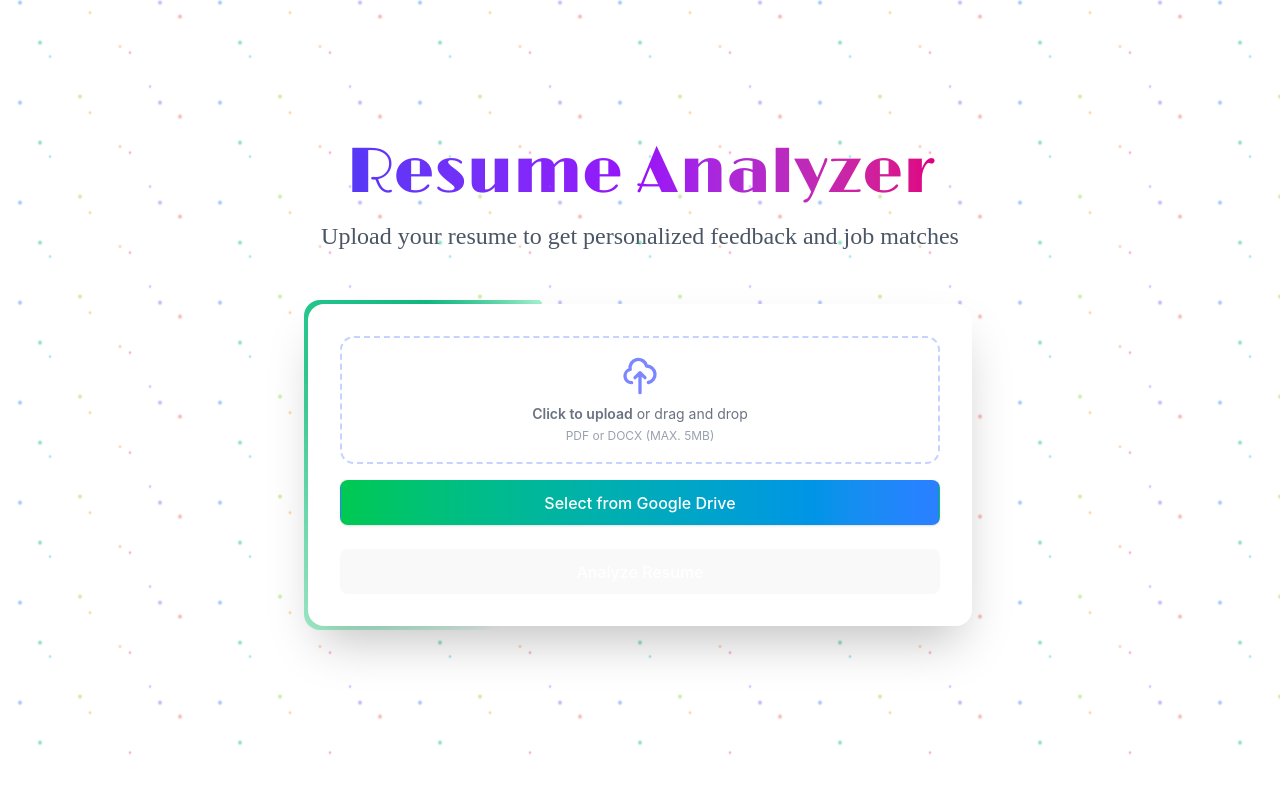
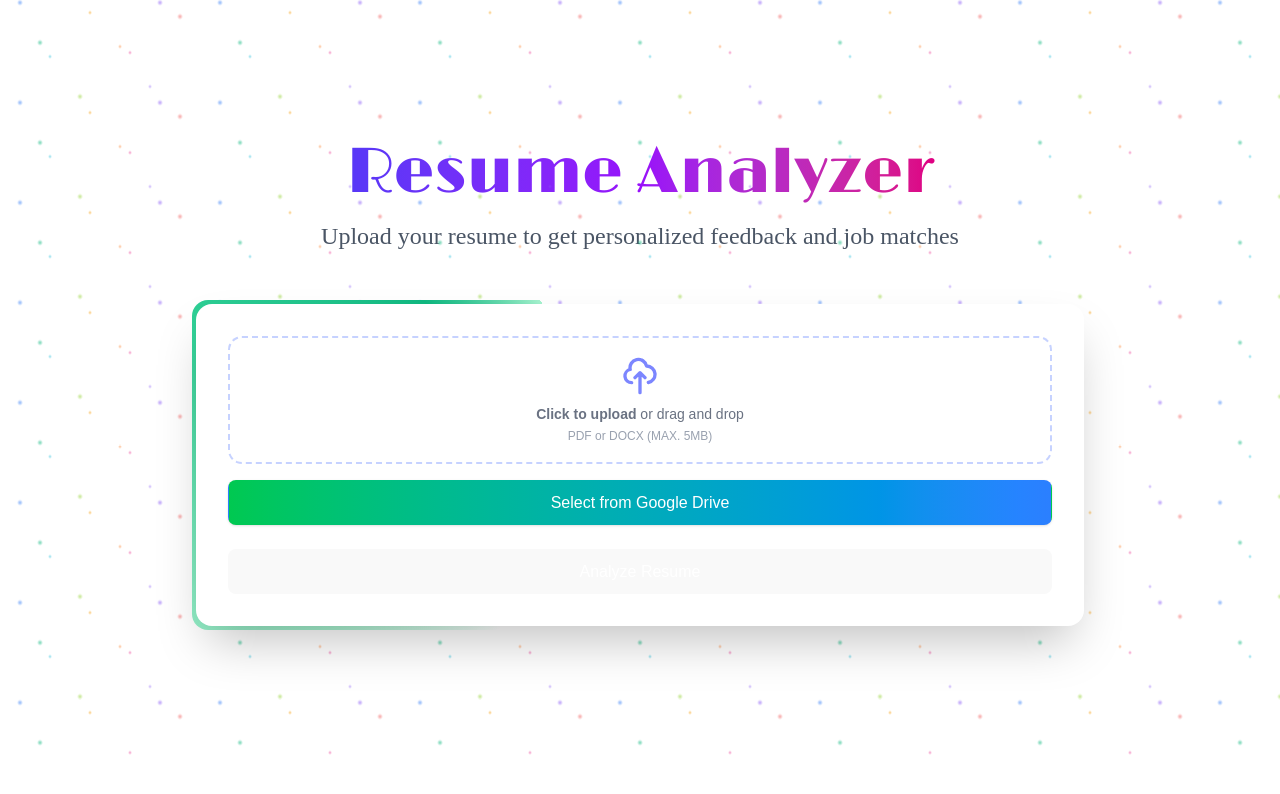
Before and after one commit to srija234/resumeiq, a React (Vite) app in the folder resumeiq-frontend/: page / in a window 1280 px wide. Shown: the top 794 px of the page. Built offline with nearby package versions, Linux system fonts and the light colour scheme; no server answers; a web font is replaced by a local one.

Commit message:
modify styling

```diff
--- a/resumeiq-frontend/src/App.css
+++ b/resumeiq-frontend/src/App.css
@@ -1,11 +1,13 @@
 #root {
-  width: 100vw;
+  width: 100%;
   height: 100vh;
-  min-width: 100vw;
-  min-height: 100vh;
   margin: 0;
   padding: 0;
   text-align: center;
+}
+
+body {
+  overflow-x: hidden;
 }
 
 .card {
@@ -322,3 +324,29 @@
     --color4: #ec4899;
   }
 }
+
+.prose {
+  text-align: left !important;
+}
+.prose p, .prose ul, .prose ol, .prose li {
+  text-align: left !important;
+}
+
+.funnel-display {
+  font-family: "Funnel Display", sans-serif;
+  font-optical-sizing: auto;
+  font-weight: 400;
+  font-style: normal;
+}
+
+.delius-regular {
+  font-family: "Delius", cursive;
+  font-weight: 400;
+  font-style: normal;
+}
+
+.prose strong, .prose b {
+  font-family: "Delius", cursive !important;
+  font-weight: 700 !important;
+  font-style: normal !important;
+}
--- a/resumeiq-frontend/src/App.jsx
+++ b/resumeiq-frontend/src/App.jsx
@@ -50,9 +50,9 @@ export default function App() {
   };
 
   return (
-    <div className="animated-background flex flex-col items-center justify-center px-2 sm:px-4">
+    <div className="animated-background flex flex-col items-center justify-center px-2 sm:px-4 funnel-display">
       {/* Main content */}
-      <div className="flex flex-col items-center justify-center w-full min-h-screen max-w-2xl mx-auto py-8 sm:py-16">
+      <div className="flex flex-col items-center justify-center w-full min-h-screen max-w-4xl mx-auto py-8 sm:py-16">
         {/* Header */}
         <div className="text-center mb-8 sm:mb-12">
           <h1 className="large-heading font-bold bg-gradient-to-r from-indigo-600 via-purple-600 to-pink-600 bg-clip-text text-transparent mb-2 sm:mb-3 limelight-regular">
@@ -64,7 +64,7 @@ export default function App() {
         </div>
 
         {/* Upload Card */}
-        <div className="upload-card-container mb-8">
+        <div className="upload-card-container mb-8 w-full">
           {/* Animated gradient border */}
           <div className="upload-card-border">
             {/* Card content */}
@@ -209,11 +209,11 @@ export default function App() {
 
         {/* Results Section */}
         {result && (
-          <div className="mt-8 space-y-8 animate-fade-in-up">
-            <div className="upload-card-container">
+          <div className="mt-8 space-y-8 animate-fade-in-up w-full">
+            <div className="upload-card-container w-full">
               <div className="upload-card-border">
                 <div className="upload-card-content p-6">
-                  <h2 className="text-2xl font-bold text-gray-800 mb-4">
+                  <h2 className="text-2xl font-bold text-gray-800 mb-4 delius-regular">
                     Your Skills
                   </h2>
                   <SkillsChips skills={result.skills} />
@@ -221,10 +221,10 @@ export default function App() {
               </div>
             </div>
 
-            <div className="upload-card-container">
+            <div className="upload-card-container w-full">
               <div className="upload-card-border">
                 <div className="upload-card-content p-6">
-                  <h2 className="text-2xl font-bold text-gray-800 mb-4">
+                  <h2 className="text-2xl font-bold text-gray-800 mb-4 text-center delius-regular">
                     Feedback
                   </h2>
                   <FeedbackMarkdown feedback={result.feedback} />
@@ -232,10 +232,10 @@ export default function App() {
               </div>
             </div>
 
-            <div className="upload-card-container">
+            <div className="upload-card-container w-full">
               <div className="upload-card-border">
                 <div className="upload-card-content p-6">
-                  <h2 className="text-2xl font-bold text-gray-800 mb-4">
+                  <h2 className="text-2xl font-bold text-gray-800 mb-4 delius-regular">
                     Recommended Jobs
                   </h2>
                   <JobCards jobs={result.matched_jobs} />
--- a/resumeiq-frontend/src/components/FeedbackMarkdown.jsx
+++ b/resumeiq-frontend/src/components/FeedbackMarkdown.jsx
@@ -4,8 +4,8 @@ import ReactMarkdown from "react-markdown";
 export default function FeedbackMarkdown({ feedback }) {
   if (!feedback) return null;
   return (
-    <div className="flex justify-center my-8">
-      <div className="prose prose-lg max-w-2xl bg-white border border-gray-200 shadow-lg rounded-xl p-6">
+    <div className="w-full">
+      <div className="prose prose-lg max-w-none bg-white rounded-xl">
         <ReactMarkdown>{feedback}</ReactMarkdown>
       </div>
     </div>
--- a/resumeiq-frontend/src/components/JobCards.jsx
+++ b/resumeiq-frontend/src/components/JobCards.jsx
@@ -5,7 +5,6 @@ export default function JobCards({ jobs }) {
 
   return (
     <div>
-      <div className="text-lg font-bold mb-3 text-blue-900">Matching Jobs:</div>
       <div className="grid gap-4 grid-cols-1 sm:grid-cols-2 md:grid-cols-3">
         {jobs.map((job, idx) => (
           <div key={idx} className="border rounded p-3 bg-blue-50 flex flex-col">
```
Also changed, not shown: 1 other file (tests, documents, lock files or other folders).
